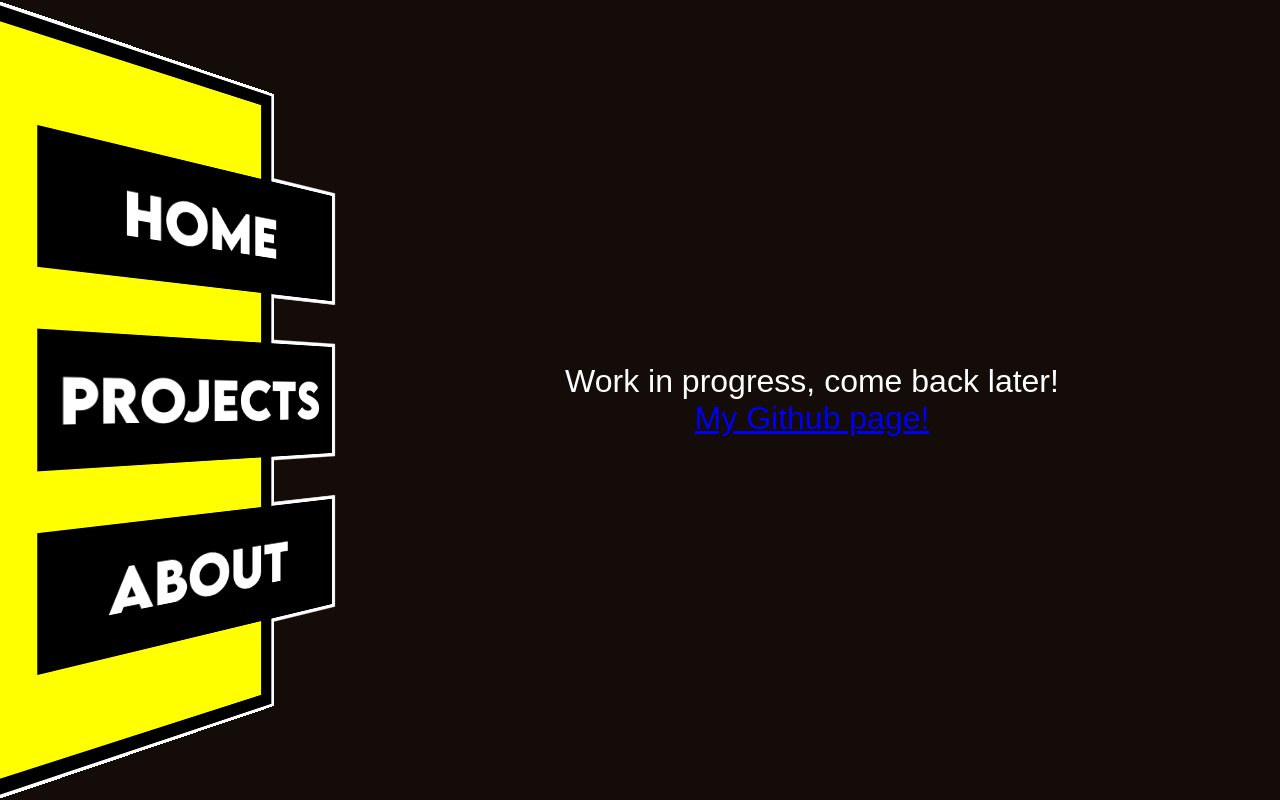
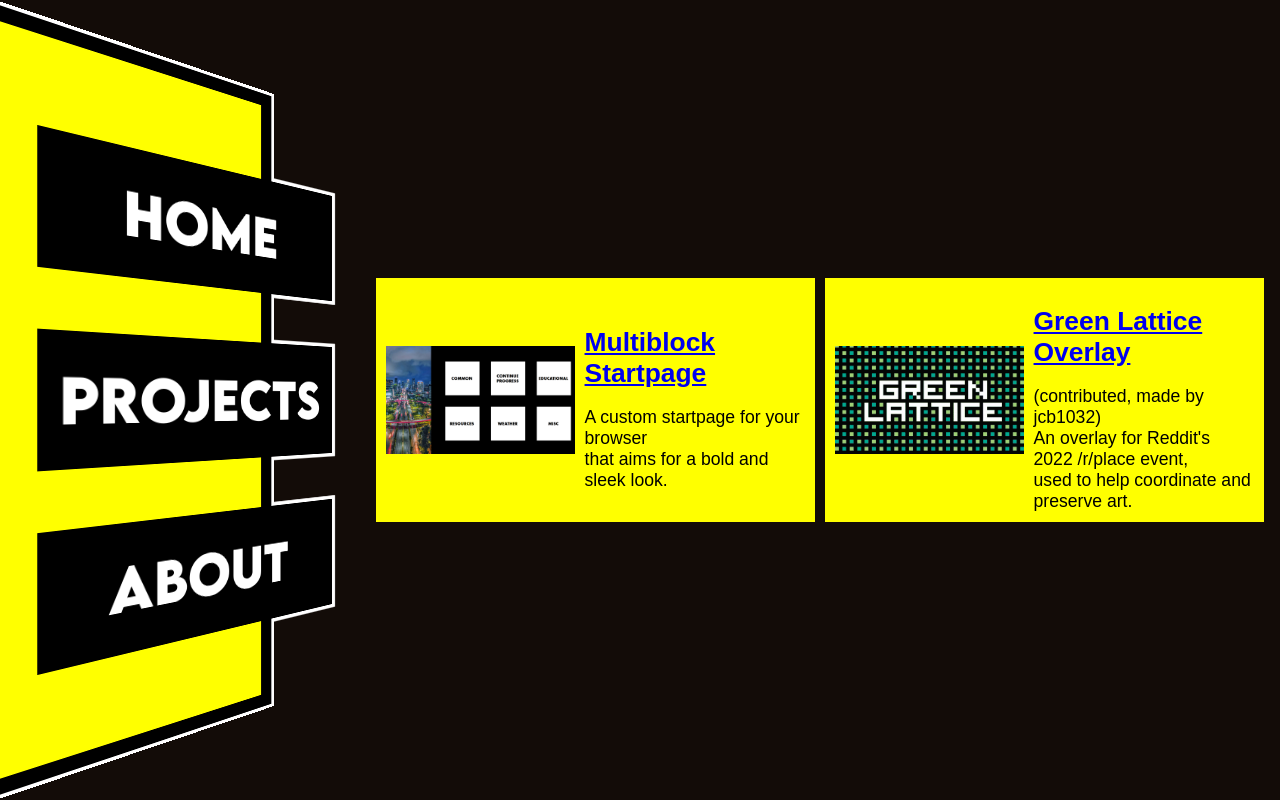
Before and after one commit to BlueRedBlueYellow/BlueRedBlueYellow.github.io, a plain HTML site: page projects.html in a window 1280 px wide. Drawn offline with Linux system fonts and the light colour scheme; files whose address does not match are found by name.

Commit message:
Projects page added with columns, minor bugs fixed

```diff
--- a/navigationbar.css
+++ b/navigationbar.css
@@ -19,7 +19,7 @@ html, body {
     width: 100%;
     height: 100%;
     background-color:#130C08;
-    z-index: -99;
+    z-index: -1;
 }
 
 .resize-transition-stopper * {
@@ -29,11 +29,11 @@ html, body {
 #page-content {
     display: flex;
     position: absolute;
-
-    top: 0px;
-    right: 4vmin;
-    bottom: 0px;
+    top: 0;
+    bottom: 0;
     left: 47vmin;
+    right: 0;
+    padding-right: 2vmin;
 
     justify-content: center;
     align-items: center;
@@ -45,16 +45,18 @@ html, body {
     text-align: center;
     color: white;
 
-    z-index: -1;
+    z-index: 0;
 }
+
 
 #overlay {
     position: absolute;
-    background-color:rgb(0, 0, 0);
     width: 100%;
     height: 100%;
+
+    background-color:#000000;
+
     opacity: 0.0;
-
     transition: opacity 0.4s;
     z-index: 0;
 }
@@ -68,7 +70,6 @@ html, body {
     height: 100px;
     z-index: 2;
     visibility: hidden;
-    text-align: center;
     align-items: center;
     justify-content: center;
     transform: rotate(2deg);
@@ -90,7 +91,6 @@ html, body {
     font-size: 18px;
     font-family: "LEMONMILK-Bold";
     font-weight: bold;
-    text-align: center;
     border-style: solid;
     border: 2px;
     border-color: black;
@@ -128,7 +128,6 @@ html, body {
     height: 95vh;
     background-color: #FFFF00;
     border: 2.5vh solid white;
-    z-index: auto;
 }
 
 #desktop-nav-buttons {
@@ -199,6 +198,42 @@ html, body {
     box-shadow: 0px 0px 0px 2vh #000000;
 }
 
+/* Page Specific Things */
+
+.two-col {
+    display: grid;
+    grid-template-columns: repeat(2, 1fr);
+    justify-content: left;
+    text-align:left;
+    gap: 10px;
+}
+
+.two-col .column {
+    display: flex;
+    padding: 10px;
+
+    background-color: #FFFF00;
+    color: rgb(0, 0, 0);
+    justify-content: left;
+    align-items: center;
+}
+
+.two-col .column img {
+    width: 45%;
+    padding-right: 10px;
+}
+
+.two-col .column span {
+    font-size: 55%;
+}
+
+.two-col .column h1 {
+    font-size: 150%;
+    white-space: normal;
+}
+
+/* Mobile Configuration */
+
 @media (max-height: 360px), screen and (max-width: 720px) {
     #page-content {
         left: 0;
@@ -212,4 +247,8 @@ html, body {
     #mobile-navbar {
         visibility: visible;
     }
+
+    .two-col {
+        grid-template-columns: 1fr;
+    }
 }
--- a/navigationbar.js
+++ b/navigationbar.js
@@ -59,9 +59,13 @@ const overlay = document.getElementById("overlay");
 for (let button of desktop_nav_buttons) {
     button.addEventListener("mouseenter", () => {
         overlay.style.opacity = "0.8";
+        document.getElementById("page-content").style.zIndex = "-1";
     })
 
     button.addEventListener("mouseleave", () => {
         overlay.style.opacity = "0";
+        setTimeout(() => {
+            document.getElementById("page-content").style.zIndex = "0";
+        }, 200)
     })
 };
--- a/projects.html
+++ b/projects.html
@@ -4,12 +4,34 @@
     <meta name="viewport" content="width=device-width">
 </head>
 <body>
-
+<!--add more smenatics see if you replace some things with div-->
+<!--see if you can use section-->
 <script src="navigationbar.js"></script>
 
+
 <div id="page-content">
-  Work in progress, come back later!
-  <a href="https://github.com/BlueRedBlueYellow">My Github page!</a>
-</div>
+  <div class="two-col">
+    <div class="column">
+      <img
+      src="multiblockstartpage.png"
+      alt="Italian Trulli">
+      <span>
+        <h1><a href="https://github.com/BlueRedBlueYellow/multiblock-startpage">Multiblock Startpage</a></h1>
+       A custom startpage for your browser<br>
+       that aims for a bold and sleek look.
+      </span>
+    </div>
+    <div class="column">
+      <img
+      src="greenlatticeoverlay.png"
+      alt="Italian Trulli">
+      <span>
+        <h1><a href="https://github.com/jcb1032/greenlattice-place">Green Lattice Overlay</a></h1>
+        (contributed, made by jcb1032) <br>
+        An overlay for Reddit's 2022 /r/place event,<br>
+        used to help coordinate and preserve art.
+      </span>
+    </div>
+ </div>
 </body>
 </html>
```
Also changed, not shown: index.html (+5 -5 lines), greenlatticeoverlay.png (added), multiblockstartpage.png (added), 1 other file.
